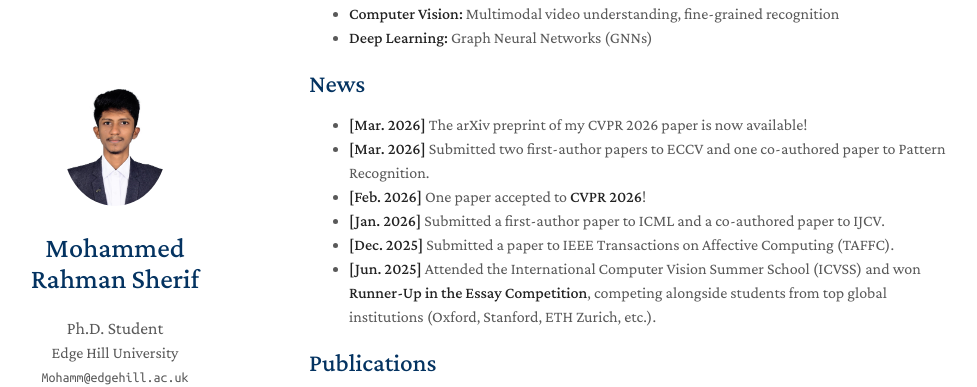
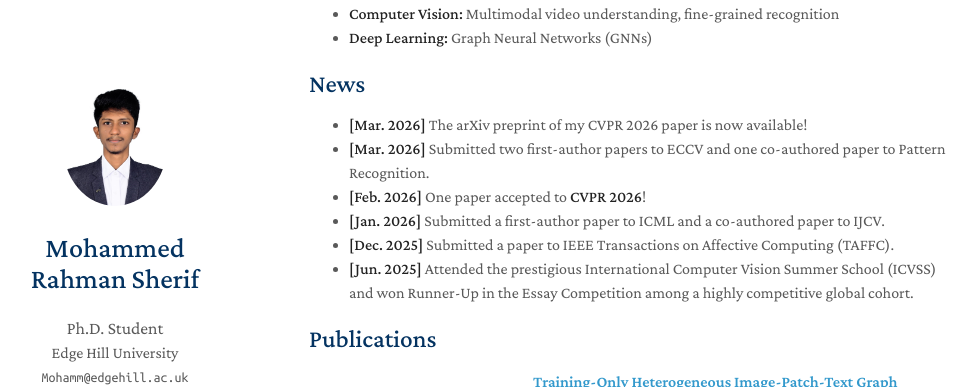
Before and after one commit to MR-Sherif/MR-Sherif.github.io, a Jekyll site: the page built from index.md, in a window 1280 px wide and 900 px high, scrolled down 381 px, cut to the strip 0-387 px from the top of the window. Shown: the whole strip, without its empty margins (161-1138 px from the left). Built offline with Jekyll 4.4.1, drawn with Linux system fonts in a browser that asks for light colours; a style sheet for code colours, icons or effects is not loaded; our own code applies the rules of GitHub Pages for plain Markdown files.

Commit message:
Refine ICVSS attendance description
Rephrased the description of the ICVSS attendance for clarity and emphasis.

```diff
--- a/index.md
+++ b/index.md
@@ -21,7 +21,7 @@ Hi, I am Mohammed R. Sherif, a 2nd year Ph.D. student at Edge Hill University, w
 - **[Feb. 2026]** One paper accepted to **CVPR 2026**!
 - **[Jan. 2026]** Submitted a first-author paper to ICML and a co-authored paper to IJCV.
 - **[Dec. 2025]** Submitted a paper to IEEE Transactions on Affective Computing (TAFFC).
-- **[Jun. 2025]** Attended the International Computer Vision Summer School (ICVSS) and won **Runner-Up in the Essay Competition**, competing alongside students from top global institutions (Oxford, Stanford, ETH Zurich, etc.).
+- **[Jun. 2025]** Attended the prestigious International Computer Vision Summer School (ICVSS) and won Runner-Up in the Essay Competition among a highly competitive global cohort.
 
 {% include_relative _includes/publications.md %}
 
```
